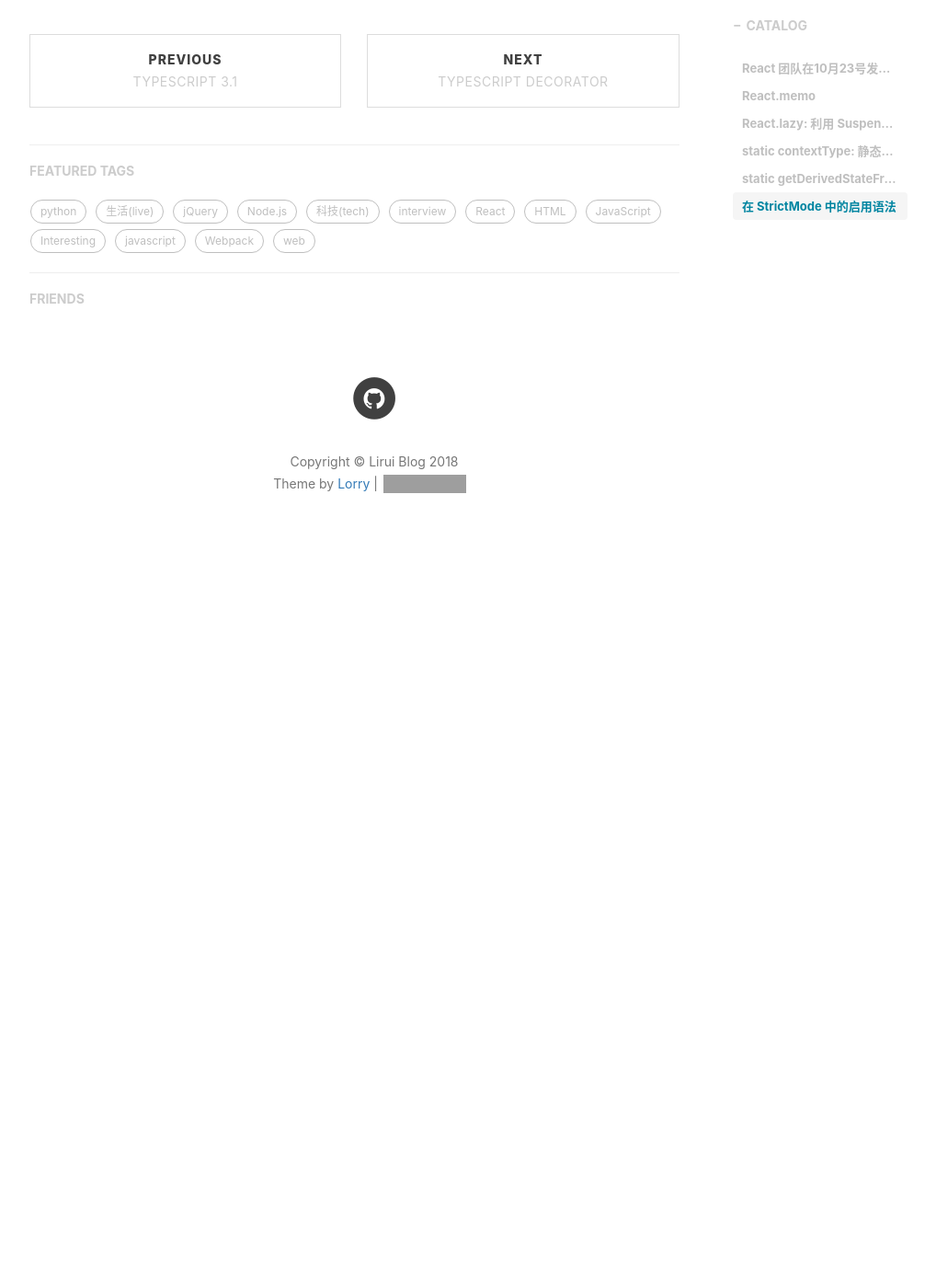
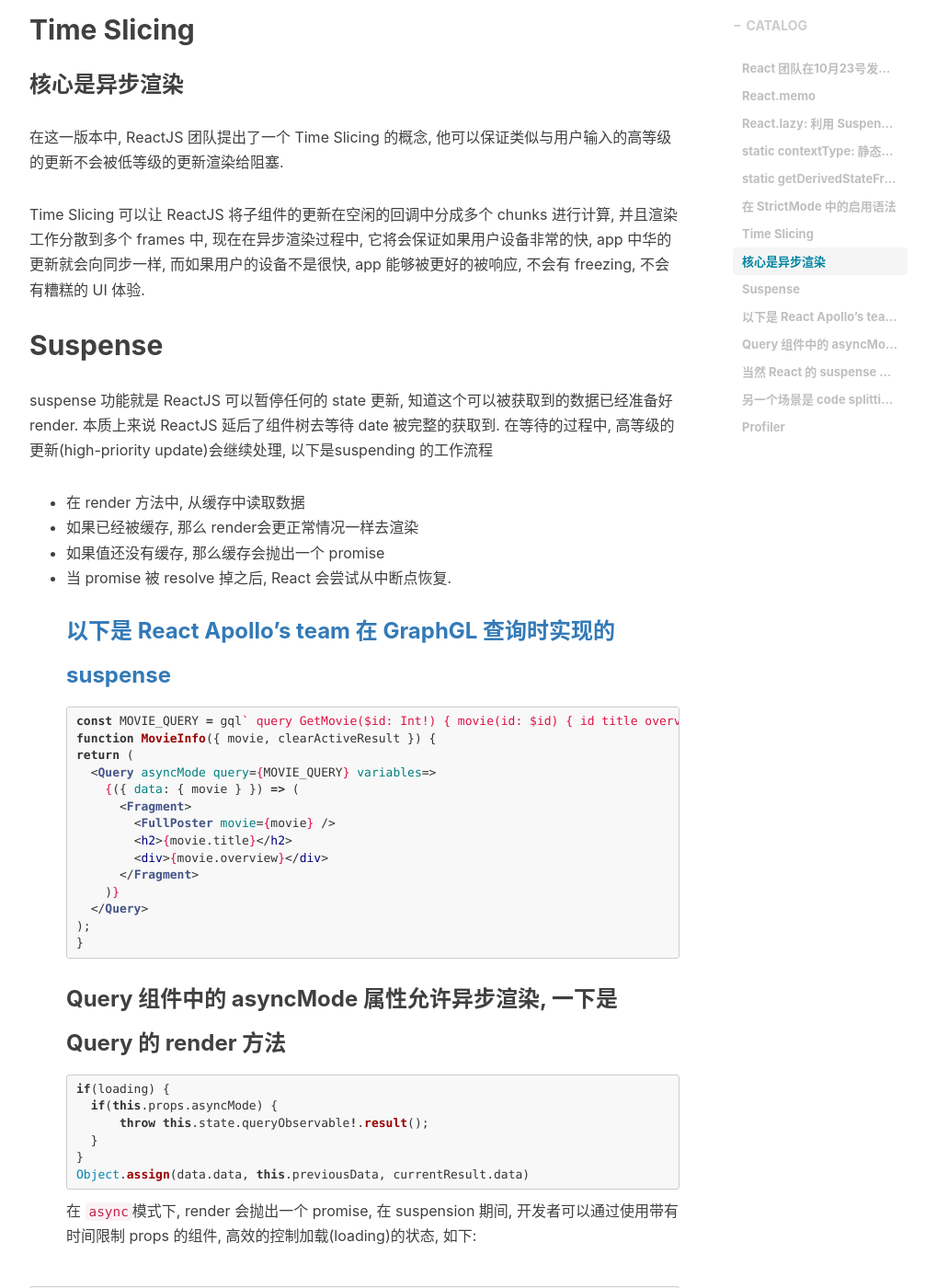
Before and after one commit to JiangLiruii/jiangliruii.github.io, a Jekyll site: the page built from _posts/2018-11-04-React_new.md, in a window 1280 px wide and 1400 px high, scrolled down 2832 px. Shown: the whole window at 92% size, without its empty margins (233-1239 px from the left). Built offline with Jekyll 4.4.1, drawn with Linux system fonts in a browser that asks for light colours; comment, search, counter and statistics services are not loaded; before the commit the page ends 3462 px from its top, so only the background shows below that; some of the changed text lies outside the part shown; grey boxes are pictures that could not be loaded.

Commit message:
update React16.3 new

````diff
--- a/_posts/2018-11-04-React_new.md
+++ b/_posts/2018-11-04-React_new.md
@@ -91,3 +91,79 @@ React 16 中介绍了一个 [Error Boundaries](https://reactjs.org/blog/2017/07/
 现在新增了两个 API 在启用 API 列表里, 如果是不使用 StrictMode 的话就不用担心啦~
 - **ReactDOM.findDOMNode()** - 这个 API 通常被误解, 并且多数的使用是不必要的, 对于 React16的性能影响非常的大.可以使用 createRef 代替
 - **Legacy Context** - 使用 contextTypes 和 getChildContext, 这两个 API 的性价比很低, 这就是为什么鼓励使用新的上下文 API, 希望 `contextTypes`可以帮上忙.
+
+## Time Slicing
+### 核心是异步渲染
+在这一版本中, ReactJS 团队提出了一个 Time Slicing 的概念, 他可以保证类似与用户输入的高等级的更新不会被低等级的更新渲染给阻塞.
+
+Time Slicing 可以让 ReactJS 将子组件的更新在空闲的回调中分成多个 chunks 进行计算, 并且渲染工作分散到多个 frames 中, 现在在异步渲染过程中, 它将会保证如果用户设备非常的快, app 中华的更新就会向同步一样, 而如果用户的设备不是很快,  app 能够被更好的被响应, 不会有 freezing, 不会有糟糕的 UI 体验.
+
+## Suspense
+suspense 功能就是 ReactJS 可以暂停任何的 state 更新, 知道这个可以被获取到的数据已经准备好 render. 本质上来说 ReactJS 延后了组件树去等待 date 被完整的获取到. 在等待的过程中, 高等级的更新(high-priority update)会继续处理, 以下是suspending 的工作流程
+- 在 render 方法中, 从缓存中读取数据
+- 如果已经被缓存, 那么 render会更正常情况一样去渲染
+- 如果值还没有缓存, 那么缓存会抛出一个 promise
+- 当 promise 被 resolve 掉之后, React 会尝试从中断点恢复.
+### [以下是 React Apollo's team 在 GraphGL 查询时实现的 suspense](https://dev-blog.apollodata.com/a-first-look-at-async-react-apollo-10a82907b48e)
+```jsx
+const MOVIE_QUERY = gql`
+  query GetMovie($id: Int!) {
+    movie(id: $id) {
+      id
+      title
+      overview
+      poster_path
+    }
+  }
+`;
+function MovieInfo({ movie, clearActiveResult }) {
+  return (
+    <Query asyncMode query={MOVIE_QUERY} variables=>
+      {({ data: { movie } }) => (
+        <Fragment>
+          <FullPoster movie={movie} />
+          <h2>{movie.title}</h2>
+          <div>{movie.overview}</div>
+        </Fragment>
+      )}
+    </Query>
+  );
+}
+```
+### Query 组件中的 asyncMode 属性允许异步渲染, 一下是Query 的 render 方法
+```jsx
+if(loading) {
+    if(this.props.asyncMode) {
+        throw this.state.queryObservable!.result();
+    }
+}
+Object.assign(data.data, this.previousData, currentResult.data)
+```
+在 `async`模式下, render 会抛出一个 promise, 在 suspension 期间, 开发者可以通过使用带有时间限制 props 的组件, 高效的控制加载(loading)的状态,  如下:
+
+```jsx
+<Placeholder
+    delayMs={1000}
+    fallback={<Loadingsize="medium" color="blue">}>
+```
+>In React, if a component suspends, we keep rendering the siblings as deeply as we can. Suspend means "don't commit," not "don't reconcile." - Andrew Clark
+>在 React 中, 如果一个组件延迟加载了, react 会尽可能深的加载兄弟组件, 延迟加载意味着"不要决议", 而不是 "不要保持一致"
+### 当然 React 的 suspense 也不是必须依赖异步渲染, 也可以使用同步模式, 但是问题就是<Placeholder /> 会立即加载, 没有任何的延迟, 这个 delayMs props 展示了为什么异步渲染对于 UX(UserExperience) 如此的重要
+
+### 另一个场景是 code splitting, 代码分离. 代码分离是用于提升加载的性能, 仅仅在特定的页面按需加载代码. 代码分离将会和 suspense 属性很好的结合起来, 因为 suspense 本身可以是异步的.
+
+```js
+import { createFetcher } from 'React';
+
+// dynamic import
+const moviePageFetcher = createFetcher(
+    () => import('./MoviePage')
+)
+
+// get the MovirPage component
+
+const moviePage = moviePageFetcher.read().default;
+```
+
+
+## Profiler
````
